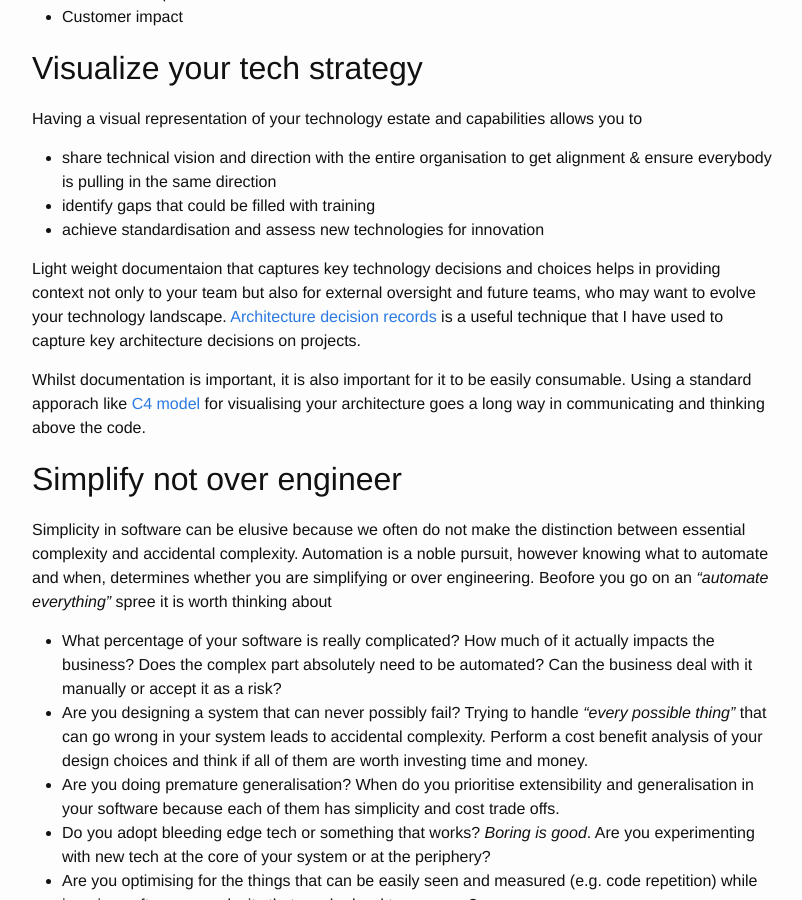
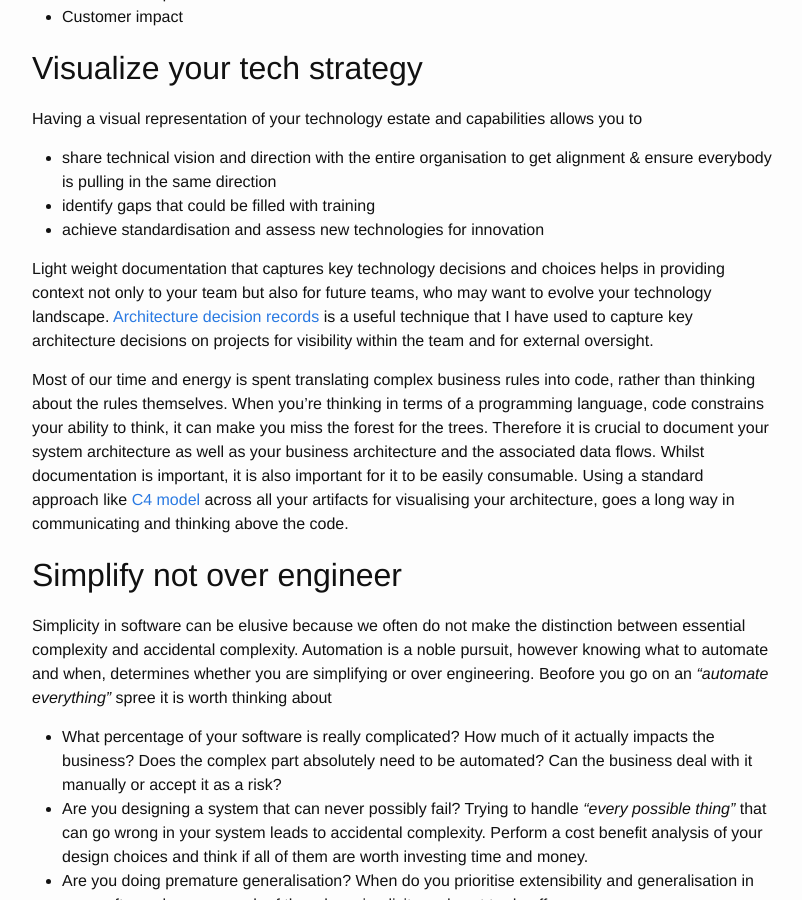
Before and after one commit to hemantksingh/hemantksingh.github.io, a Jekyll site: the page built from _posts/2020-03-01-simple-rules-for-tech-leadership.markdown, in a window 1280 px wide and 900 px high, scrolled down 1860 px. Shown: the whole window, without its empty margins (238-1040 px from the left). Built offline with Jekyll 4.4.1, drawn with Linux system fonts in a browser that asks for light colours; comment, search, counter and statistics services are not loaded; some of the changed text lies outside the part shown.

Commit message:
Update visualising tech strategy

```diff
--- a/_posts/2020-03-01-simple-rules-for-tech-leadership.markdown
+++ b/_posts/2020-03-01-simple-rules-for-tech-leadership.markdown
@@ -9,7 +9,7 @@ comments: true
 modified_time: '2020-02-29T23:31:00.000-08:00'
 ---
 
-Over the years I have lead some complex technical pieces of work with distributed teams of sizes varying from 2 to 20. Optimizing working practices and processes of teams, technical governance and advising management on building engineering capabilities, agile practices and continuous delivery. As a technical leader, I have faced numerous challenges while trying to align team objectives, resolve conflicts, explaining the importance of cross functional requirements to the business and managing technical risk. Learning from my mistakes I have devised a set of rules to help me overcome these challenges. This by no means is an exhaustive list but I'm hoping people working in technology will find in them something to relate to.
+Over the years I have lead some complex technical pieces of work with teams (distributed and collocated) of sizes varying from 2 to 20, optimizing working practices and processes of teams, advising management on building engineering capabilities, agile practices, technical governance and continuous delivery. As a technical leader, I have faced numerous challenges while trying to align team objectives, resolve conflicts, explaining the importance of cross functional requirements to the business and managing technical risk. Learning from my mistakes I have devised a set of rules to help me overcome these challenges. This by no means is an exhaustive list but I'm hoping people working in technology will find in them something to relate to.
 
 ## Know your goal
 
@@ -55,9 +55,9 @@ Having a visual representation of your technology estate and capabilities allows
 * identify gaps that could be filled with training
 * achieve standardisation and assess new technologies for innovation
 
-Light weight documentaion that captures key technology decisions and choices helps in providing context not only to your team but also for external oversight and future teams, who may want to evolve your technology landscape. [Architecture decision records](https://github.com/joelparkerhenderson/architecture_decision_record) is a useful technique that I have used to capture key architecture decisions on projects.
+Light weight documentation that captures key technology decisions and choices helps in providing context not only to your team but also for future teams, who may want to evolve your technology landscape. [Architecture decision records](https://github.com/joelparkerhenderson/architecture_decision_record) is a useful technique that I have used to capture key architecture decisions on projects for visibility within the team and for external oversight.
 
-Whilst documentation is important, it is also important for it to be easily consumable. Using a standard apporach like [C4 model](https://c4model.com/) for visualising your architecture goes a long way in communicating and thinking above the code.
+Most of our time and energy is spent translating complex business rules into code, rather than thinking about the rules themselves. When you’re thinking in terms of a programming language, code constrains your ability to think, it can make you miss the forest for the trees. Therefore it is crucial to document your system architecture as well as your business architecture and the associated data flows. Whilst documentation is important, it is also important for it to be easily consumable.  Using a standard approach like [C4 model](https://c4model.com/) across all your artifacts for visualising your architecture, goes a long way in communicating and thinking above the code.
 
 ## Simplify not over engineer
 
```
